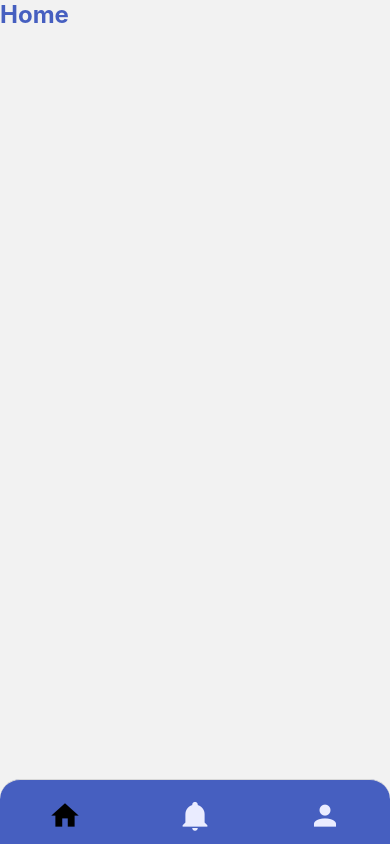
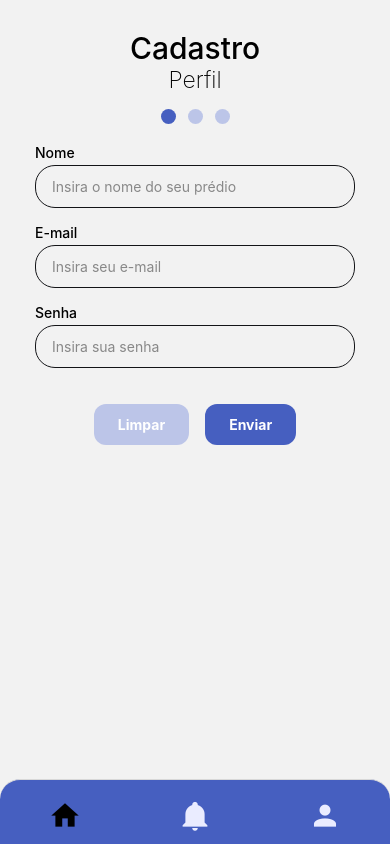
Before and after one commit to Laura-Cintra/gs-mobile, a React Native app: screen /Home in a window 390 px wide. Built offline with nearby package versions, Linux system fonts and the light colour scheme.

Commit message:
feat: form components + first screen

```diff
--- a/App.js
+++ b/App.js
@@ -1,13 +1,30 @@
 import Menu from './components/Menu';
 import { NavigationContainer } from '@react-navigation/native';
-import { SafeAreaView } from 'react-native';
+import { createStackNavigator } from '@react-navigation/stack';
+import { SafeAreaProvider } from 'react-native-safe-area-context';
+import CadastroPerfil from './pages/CadastroPerfil';
+import CadastroUnidade from './pages/CadastroUnidade';
+import CadastroEndereco from './pages/CadastroEndereco';
+
+const Stack = createStackNavigator();
+
+function Routes() {
+  return (
+    <Stack.Navigator screenOptions={{ headerShown: false }}>
+      <Stack.Screen name="MainApp" component={Menu} />
+      <Stack.Screen name="CadastroPerfil" component={CadastroPerfil} />
+      <Stack.Screen name="CadastroUnidade" component={CadastroUnidade} />
+      <Stack.Screen name="CadastroEndereco" component={CadastroEndereco} />
+    </Stack.Navigator>
+  );
+}
 
 export default function App() {
   return (
-    <NavigationContainer>
-      <SafeAreaView style={{ flex: 1 }}>
-        <Menu />
-      </SafeAreaView>
-    </NavigationContainer>
+    <SafeAreaProvider>
+      <NavigationContainer>
+        <Routes />
+      </NavigationContainer>
+    </SafeAreaProvider>
   );
 }
--- a/components/Formulario/InputSelect.js
+++ b/components/Formulario/InputSelect.js
@@ -28,7 +28,7 @@ const styles = StyleSheet.create({
   },
   label: {
     marginBottom: 4,
-    fontWeight: '500'
+    fontWeight: '600'
   },
   selectContainer: {
     borderWidth: 1,
--- a/components/Formulario/InputText.js
+++ b/components/Formulario/InputText.js
@@ -1,7 +1,7 @@
 import { TextInput, Text, View, StyleSheet } from 'react-native';
 import colors from '../../theme/colors';
 
-export default function InputText({ label, placeholder, value, onChangeText, keyboardType = 'default' }) {
+export default function InputText({ label, placeholder, value, onChangeText, keyboardType = 'default', secureTextEntry = false }) {
   return (
     <View style={styles.container}>
       <Text style={styles.label}>{label}</Text>
@@ -11,6 +11,7 @@ export default function InputText({ label, placeholder, value, onChangeText, key
         value={value}
         onChangeText={onChangeText}
         keyboardType={keyboardType}
+        secureTextEntry={secureTextEntry}
         placeholderTextColor={colors.placeholder}
       />
     </View>
--- /dev/null
+++ b/components/Formulario/StepCircle.js
@@ -0,0 +1,49 @@
+import { View, StyleSheet, TouchableOpacity } from 'react-native';
+import colors from '../../theme/colors';
+import { useNavigation } from '@react-navigation/native';
+
+export default function StepCircle({ currentStep }) {
+  const navigation = useNavigation();
+
+  const steps = [
+    { step: 1, screen: 'CadastroPerfil' },
+    { step: 2, screen: 'CadastroUnidade' },
+    { step: 3, screen: 'CadastroEndereco' }
+  ];
+
+  return (
+    <View style={styles.container}>
+      {steps.map(({ step, screen }) => (
+        <TouchableOpacity key={step} onPress={() => navigation.navigate(screen)}>
+          <View
+            style={[
+              styles.circle,
+              currentStep === step ? styles.ativo : styles.inativo
+            ]}
+          />
+        </TouchableOpacity>
+      ))}
+    </View>
+  );
+}
+
+const styles = StyleSheet.create({
+  container: {
+    flexDirection: 'row',
+    justifyContent: 'center',
+    marginTop: 5,
+    marginBottom: 20
+  },
+  circle: {
+    width: 15,
+    height: 15,
+    borderRadius: 10,
+    marginHorizontal: 6
+  },
+  ativo: {
+    backgroundColor: colors.primary
+  },
+  inativo: {
+    backgroundColor: colors.lightSecondary
+  }
+});
--- /dev/null
+++ b/components/Formulario/Title.js
@@ -0,0 +1,25 @@
+import { StyleSheet, Text, View } from "react-native";
+
+export default function FormTitle({ subtitle }) {
+  return (
+    <View style={styles.titleContainer}>
+      <Text style={styles.title}>Cadastro</Text>
+      <Text style={styles.subtitle}>{subtitle}</Text>
+    </View>
+  );
+}
+
+const styles = StyleSheet.create({
+  titleContainer: {
+    alignItems: 'center',
+    marginVertical: 10,
+  },
+  title: {
+    fontSize: 30,
+    fontWeight: '500',
+  },
+  subtitle: {
+    fontSize: 23,
+    fontWeight: '200',
+  },
+});
--- a/package.json
+++ b/package.json
@@ -10,8 +10,11 @@
   },
   "dependencies": {
     "@expo/metro-runtime": "~5.0.4",
+    "@react-native-picker/picker": "2.11.0",
     "@react-navigation/bottom-tabs": "^7.3.14",
     "@react-navigation/native": "^7.1.10",
+    "@react-navigation/native-stack": "^7.3.14",
+    "@react-navigation/stack": "^7.3.3",
     "expo": "~53.0.9",
     "expo-status-bar": "~2.2.3",
     "react": "19.0.0",
@@ -22,8 +25,7 @@
     "react-native-safe-area-context": "^5.4.1",
     "react-native-screens": "^4.11.1",
     "react-native-vector-icons": "^10.2.0",
-    "react-native-web": "^0.20.0",
-    "@react-native-picker/picker": "2.11.0"
+    "react-native-web": "^0.20.0"
   },
   "devDependencies": {
     "@babel/core": "^7.20.0"
--- /dev/null
+++ b/pages/CadastroEndereco.js
@@ -0,0 +1,22 @@
+import { StyleSheet, View } from 'react-native';
+import StepCircle from '../components/Formulario/StepCircle';
+import FormTitle from '../components/Formulario/Title';
+
+export default function CadastroEndereco({ navigation, route }) {
+
+  return (
+    <View style={styles.container}>
+      <View>
+        <FormTitle subtitle="Endereço"/>
+        <StepCircle currentStep={3} />
+      </View>
+    </View>
+  );
+}
+
+const styles = StyleSheet.create({
+  container: {
+    paddingVertical: 20,
+    paddingHorizontal: 35,
+  },
+});
--- /dev/null
+++ b/pages/CadastroPerfil.js
@@ -0,0 +1,49 @@
+import { StyleSheet, View } from 'react-native';
+import { useState } from 'react';
+import StepCircle from '../components/Formulario/StepCircle';
+import InputText from '../components/Formulario/InputText';
+import Button from '../components/Formulario/Button';
+import colors from '../theme/colors';
+import FormTitle from '../components/Formulario/Title';
+import { useNavigation } from '@react-navigation/native';
+
+export default function CadastroPerfil() {
+  const navigation = useNavigation();
+
+  const [nome, setNome] = useState('');
+  const [email, setEmail] = useState('');
+  const [senha, setSenha] = useState('');
+
+  const handleNext = () => {
+    navigation.navigate('CadastroUnidade', { perfil: { nome, email, senha } });
+  };
+
+  return (
+    <View style={styles.container}>
+      <View>
+        <FormTitle subtitle="Perfil"/>
+        <StepCircle currentStep={1} />
+      </View>
+      <InputText label="Nome" placeholder="Insira o nome do seu prédio" value={nome} onChangeText={setNome} />
+      <InputText label="E-mail" placeholder="Insira seu e-mail" value={email} onChangeText={setEmail} keyboardType="email-address"/>
+      <InputText label="Senha" placeholder="Insira sua senha" value={senha} onChangeText={setSenha} secureTextEntry/>
+
+      <View style={styles.button}>
+        <Button title="Limpar" backgroundColor={colors.lightSecondary} onPress={() => { setNome(''); setEmail(''); setSenha(''); }} />
+        <Button title="Enviar" backgroundColor={colors.primary} onPress={handleNext} />
+      </View>
+    </View>
+  );
+}
+
+const styles = StyleSheet.create({
+  container: {
+    paddingVertical: 20,
+    paddingHorizontal: 35,
+  },
+  button: {
+    flexDirection: 'row',
+    justifyContent: 'center',
+    marginTop: 20
+  },
+});
--- /dev/null
+++ b/pages/CadastroUnidade.js
@@ -0,0 +1,29 @@
+import { StyleSheet, View } from 'react-native';
+import StepCircle from '../components/Formulario/StepCircle';
+import FormTitle from '../components/Formulario/Title';
+
+export default function CadastroUnidade({ navigation, route }) {
+
+  const handleNext = () => {
+    navigation.navigate('CadastroEndereco', {
+      ...route.params,
+      unidade: { nome, capacidade, apartamentos }
+    });
+  };
+
+  return (
+    <View style={styles.container}>
+      <View>
+        <FormTitle subtitle="Unidade"/>
+        <StepCircle currentStep={2} />
+      </View>
+    </View>
+  );
+}
+
+const styles = StyleSheet.create({
+  container: {
+    paddingVertical: 20,
+    paddingHorizontal: 35,
+  },
+});
--- a/pages/Home.js
+++ b/pages/Home.js
@@ -1,11 +1,13 @@
 import { SafeAreaView, ScrollView, StyleSheet, Text } from 'react-native';
+import CadastroPerfil from './CadastroPerfil';
 
 export default function Home() {
 
   return (
     <SafeAreaView style={styles.container}>
         <ScrollView contentContainerStyle={styles.scrollContainer}>
-          <Text style={styles.title}>Home</Text>
+          {/* <Text style={styles.title}>Home</Text> */}
+          <CadastroPerfil/>
         </ScrollView>
     </SafeAreaView>
   );
```
Also changed, not shown: 1 other file (tests, documents, lock files or other folders).
